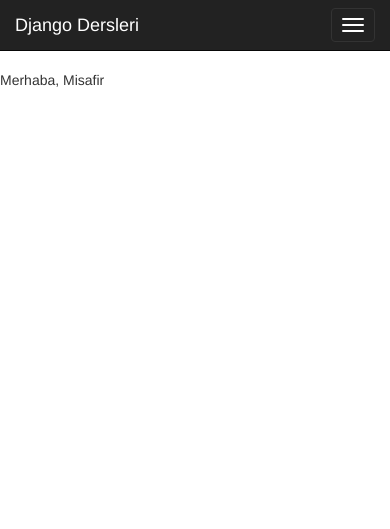
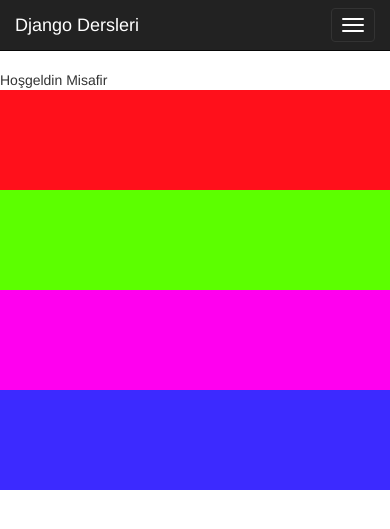
Before and after one commit to mustafagunes/Django-Blog, a Django app: page / in a window 390 px wide. Shown: the top 529 px of the page. Run offline with Django 3.2, Linux system fonts and the light colour scheme; some libraries are stand-ins or nearby versions.

Commit message:
Aşama11: Bootstrap ile basit responsive tasarım

```diff
--- a/templates/home.html
+++ b/templates/home.html
@@ -5,6 +5,53 @@
 
 {% block body %}
 
-    Merhaba, {{ isim }}
+    Hoşgeldin {{ isim }}
+
+    <div class="container-fluid">
+
+      <!--  <div class="row" style="margin-bottom: 30px;">
+            <div class="col-md-3 col-sm-6" style="background-color: red; height: 100px;">1. Ürün</div>
+            <div class="col-md-3 col-sm-6" style="background-color: blue; height: 100px;">2. Ürün</div>
+            <div class="col-md-3 col-sm-6" style="background-color: green; height: 100px;">3. Ürün</div>
+            <div class="col-md-3 col-sm-6" style="background-color: gray; height: 100px;">4. Ürün</div>
+        </div>
+    </div>
+
+    <div class="container-fluid">
+        <div class="row" style="margin-bottom: 30px;">
+            <div class="col-md-3 col-sm-6" style="background-color: red; height: 100px;">1. Ürün</div>
+            <div class="col-md-3 col-sm-6" style="background-color: blue; height: 100px;">2. Ürün</div>
+            <div class="col-md-3 col-sm-6" style="background-color: green; height: 100px;">3. Ürün</div>
+            <div class="col-md-3 col-sm-6" style="background-color: gray; height: 100px;">4. Ürün</div>
+        </div>
+    </div>
+
+    <div class="container-fluid">
+        <div class="row" style="margin-bottom: 30px;">
+            <div class="col-md-3 col-sm-6" style="background-color: red; height: 100px;">1. Ürün</div>
+            <div class="col-md-3 col-sm-6" style="background-color: blue; height: 100px;">2. Ürün</div>
+            <div class="col-md-3 col-sm-6" style="background-color: green; height: 100px;">3. Ürün</div>
+            <div class="col-md-3 col-sm-6" style="background-color: gray; height: 100px;">4. Ürün</div>
+        </div>
+    </div>
+
+    <div class="container-fluid">
+        <div class="row" style="margin-bottom: 30px;">
+            <div class="col-md-3 col-sm-6" style="background-color: red; height: 100px;">1. Ürün</div>
+            <div class="col-md-3 col-sm-6" style="background-color: blue; height: 100px;">2. Ürün</div>
+            <div class="col-md-3 col-sm-6" style="background-color: green; height: 100px;">3. Ürün</div>
+            <div class="col-md-3 col-sm-6" style="background-color: gray; height: 100px;">4. Ürün</div>
+        </div>  -->
+        <div class="row">
+            <div class="col-md-4" style="background-color: #ff101b; height: 100px;"></div>
+            <div class="col-md-8" style="background-color: #5f5aff; height: 100px;">
+                <div class="row">
+                    <div class="col-md-2" style="background-color: #5cff00; height: 100px;"></div>
+                    <div class="col-md-6" style="background-color: #ff00ef; height: 100px;"></div>
+                    <div class="col-md-4" style="background-color: #3c2aff; height: 100px;"></div>
+                </div>
+            </div>
+        </div>
+    </div>
 
 {% endblock %}
```
